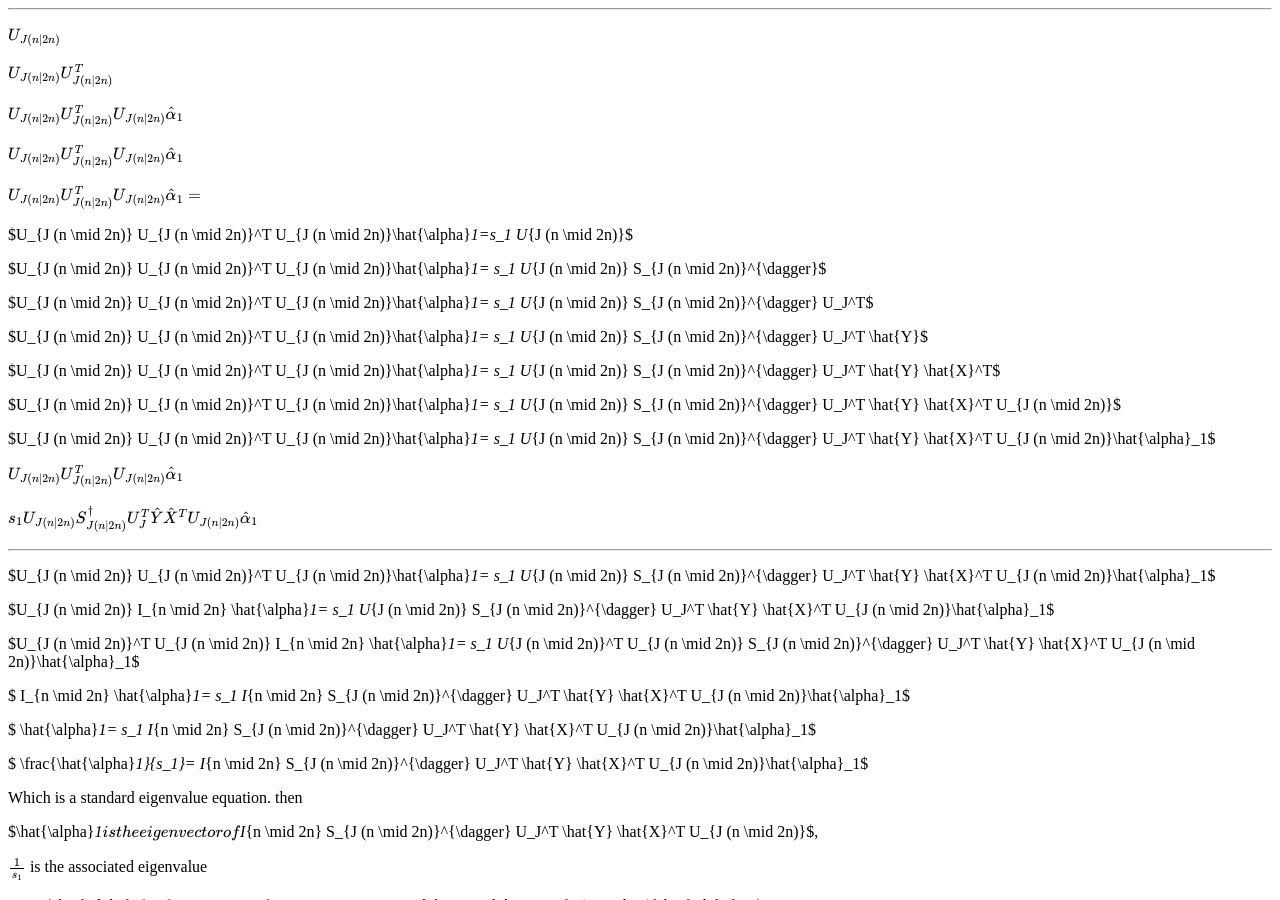
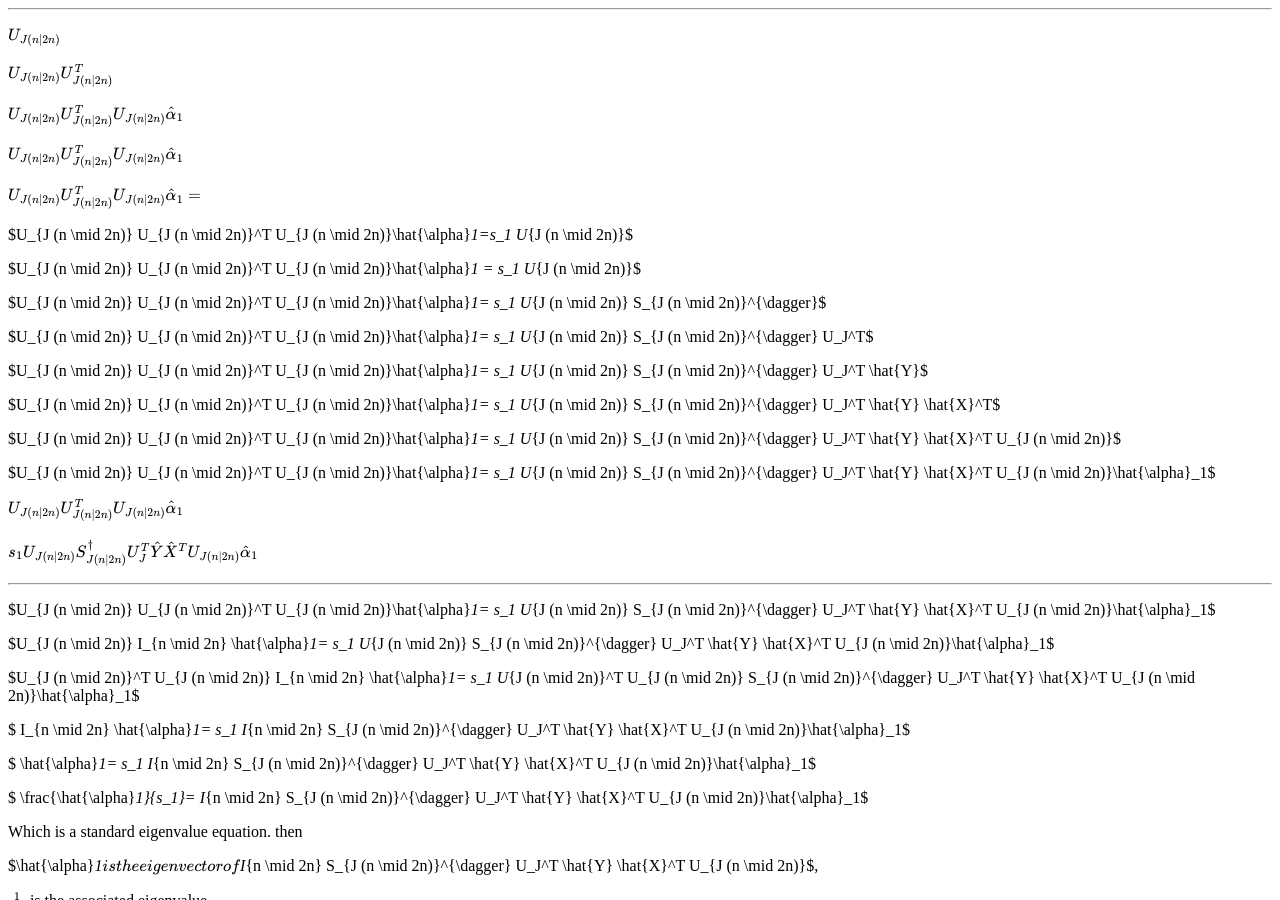
Before and after one commit to tumble-weed/tumble-weed.github.io, a Jekyll site: the page built from _posts/2023-10-19-hessian.md, in a window 1280 px wide and 900 px high, scrolled down 1719 px. Built offline with Jekyll 4.4.1, drawn with Linux system fonts in a browser that asks for light colours; formulas are drawn with MathJax 3.

Commit message:
double space

```diff
--- a/_posts/2023-10-19-hessian.md
+++ b/_posts/2023-10-19-hessian.md
@@ -114,6 +114,8 @@ $U_{J (n \mid 2n)} U_{J (n \mid 2n)}^T  U_{J (n \mid 2n)}\hat{\alpha}_1=$
 
 $U_{J (n \mid 2n)} U_{J (n \mid 2n)}^T  U_{J (n \mid 2n)}\hat{\alpha}_1=s_1 U_{J (n \mid 2n)}$
 
+$U_{J (n \mid 2n)} U_{J (n \mid 2n)}^T  U_{J (n \mid 2n)}\hat{\alpha}_1 = s_1 U_{J (n \mid 2n)}$
+
 $U_{J (n \mid 2n)} U_{J (n \mid 2n)}^T  U_{J (n \mid 2n)}\hat{\alpha}_1= s_1 U_{J (n \mid 2n)} S_{J (n \mid 2n)}^{\dagger}$
 
 $U_{J (n \mid 2n)} U_{J (n \mid 2n)}^T  U_{J (n \mid 2n)}\hat{\alpha}_1= s_1 U_{J (n \mid 2n)} S_{J (n \mid 2n)}^{\dagger} U_J^T$
```
